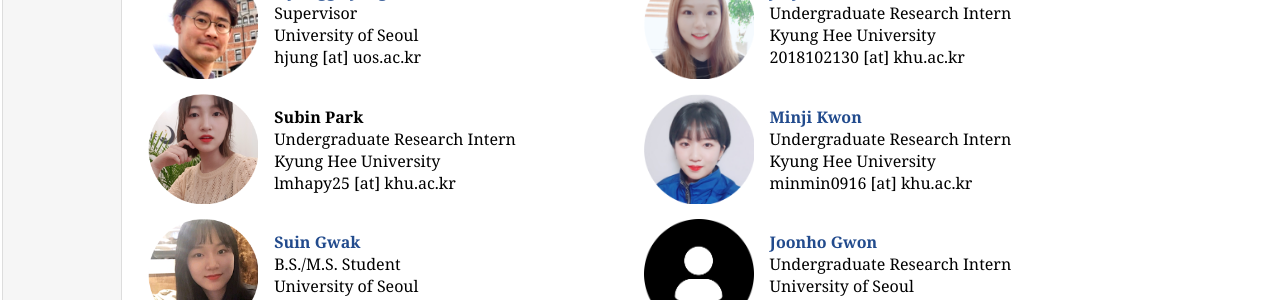
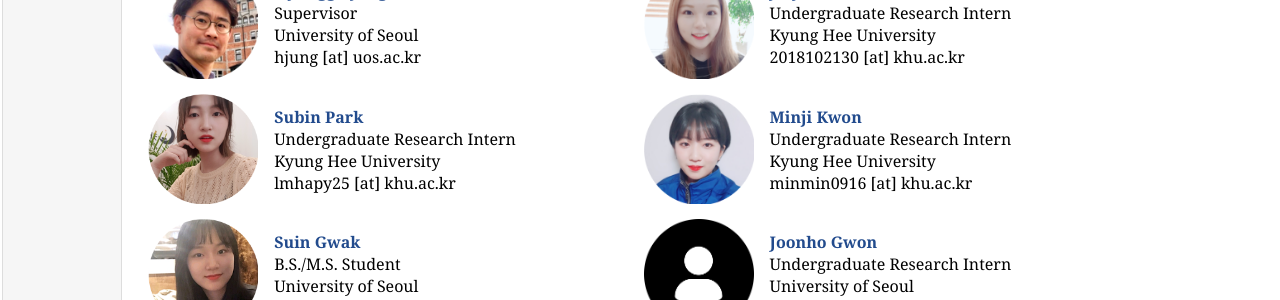
Before and after one commit to hcail/hcail-backup.github.io, a Jekyll site: the page people/people.html, which Jekyll copies as it is, in a window 1280 px wide. Shown: the part 480-780 px from the top of the page. Built offline with Jekyll 4.4.1, drawn with Linux system fonts in a browser that asks for light colours.

Commit message:
people page minor subin

```diff
--- a/people/people.html
+++ b/people/people.html
@@ -44,7 +44,7 @@ HCI Korea 2019, Jeju, Korea.
   </tr>
   <tr class="r1">
     <td class="c2"> <img src="img/spark.png" width="110" style="vertical-align: -4px"></td>
-    <td class="c2"> <b>Subin Park</b><br>Undergraduate Research Intern<br>Kyung Hee University<br>lmhapy25 [at] khu.ac.kr</td>
+    <td class="c2"> <a href="http://nt.dariasubin.me/"><b>Subin Park</b></a><br>Undergraduate Research Intern<br>Kyung Hee University<br>lmhapy25 [at] khu.ac.kr</td>
     <td class="c2"> &nbsp;&nbsp;&nbsp;&nbsp;&nbsp;&nbsp;&nbsp;&nbsp;&nbsp;&nbsp;&nbsp;&nbsp;&nbsp;&nbsp;&nbsp;&nbsp;&nbsp;&nbsp;&nbsp;&nbsp;&nbsp;&nbsp;&nbsp;</td>
     <td class="c2"><img src="img/mkwon.png" width="110" style="vertical-align: -4px"></td>
     <td class="c2"> <a href="https://blog.naver.com/ehdqkdaksen"><b>Minji Kwon</b></a><br>Undergraduate Research Intern<br>Kyung Hee University<br>minmin0916 [at] khu.ac.kr</td>
```
